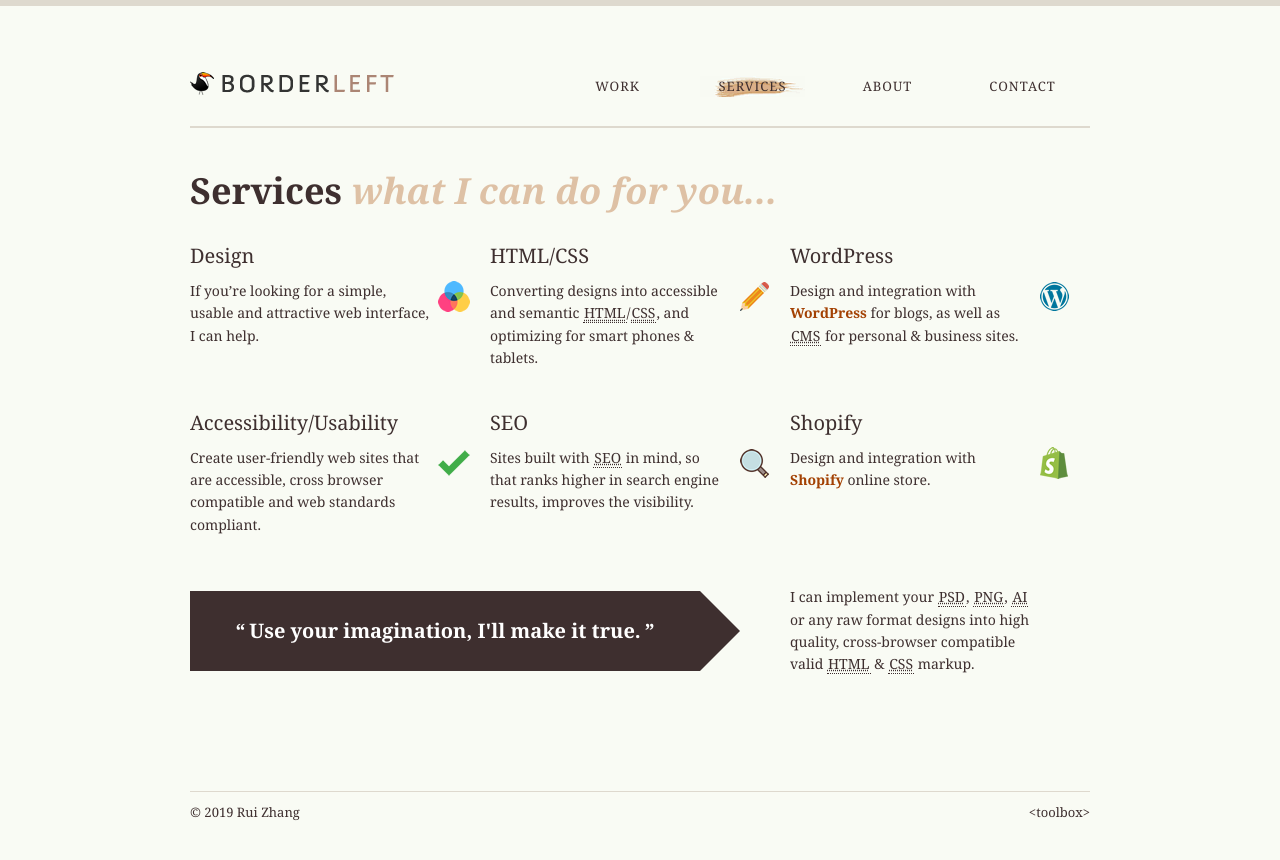
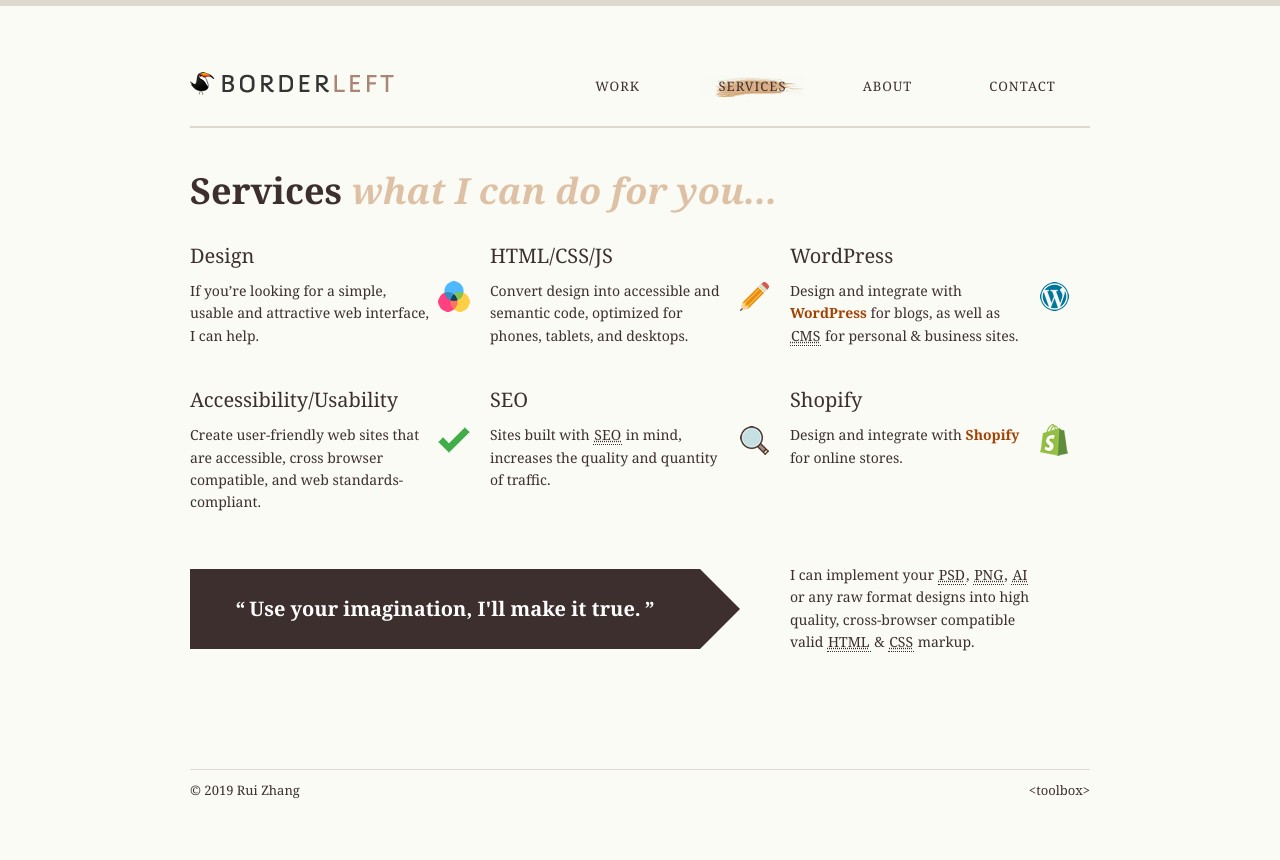
Before and after one commit to borderleft/borderleft.github.io, a Jekyll site: the page built from services/index.html, in a window 1280 px wide. Shown: the top 860 px of the page. Built offline with Jekyll 4.4.1, drawn with Linux system fonts in a browser that asks for light colours.

Commit message:
Content update

```diff
--- a/index.html
+++ b/index.html
@@ -16,10 +16,10 @@
     </li>
     <li>
         <h2>Recent work</h2>
-        <p>Safe Banking Systems, Graduate Program in Bacteriology, Pear Therapeutics, &amp; <a href="/work/">more</a>.</p>
+        <p>Riemer Law, Boomerang Development Group, Pear Therapeutics, and <a href="/work/">more</a>.</p>
     </li>
     <li>
         <h2>Get in touch</h2>
-        <p>Please don't hesitate to <a href="/contact/">contact me</a> for any questions, comments or just to say hello.</p>
+        <p>Please don't hesitate to <a href="/contact/">contact me</a> for any questions, comments or just to say hi.</p>
     </li>
 </ul>
--- a/services/index.html
+++ b/services/index.html
@@ -13,29 +13,29 @@
         <p>If you’re looking for a simple, usable and attractive web interface, I can help.</p>
     </li>
     <li class="single">
-        <h2>HTML/CSS</h2>
+        <h2>HTML/CSS/JS</h2>
         <img src="/assets/img/sb.png" srcset="/assets/img/sb2x.png 2x" alt="">
-        <p>Converting designs into accessible and semantic <abbr title="Hypertext Markup Language">HTML</abbr>/<abbr title="Cascading Style Sheets">CSS</abbr>, and optimizing for smart phones &amp; tablets.</p>
+        <p>Convert design into accessible and semantic code, optimized for phones, tablets, and desktops.</p>
     </li>
     <li class="single">
         <h2>WordPress</h2>
         <img src="/assets/img/sc.png" srcset="/assets/img/sc2x.png 2x" alt="">
-        <p>Design and integration with <a href="http://wordpress.org/">WordPress</a> for blogs, as well as <abbr title="Content management system">CMS</abbr> for personal &amp; business sites.</p>
+        <p>Design and integrate with <a href="http://wordpress.org/">WordPress</a> for blogs, as well as <abbr title="Content Management System">CMS</abbr> for personal &amp; business sites.</p>
     </li>
     <li class="single break">
         <h2>Accessibility/Usability</h2>
         <img src="/assets/img/sd.png" srcset="/assets/img/sd2x.png 2x" alt="">
-        <p>Create user-friendly web sites that are accessible, cross browser compatible and web standards compliant.</p>
+        <p>Create user-friendly web sites that are accessible, cross browser compatible, and web standards-compliant.</p>
     </li>
     <li class="single">
         <h2>SEO</h2>
         <img src="/assets/img/se.png" srcset="/assets/img/se2x.png 2x" alt="">
-        <p>Sites built with <abbr title="Search Engine Optimization">SEO</abbr> in mind, so that ranks higher in search engine results, improves the visibility.</p>
+        <p>Sites built with <abbr title="Search Engine Optimization">SEO</abbr> in mind, increases the quality and quantity of traffic.</p>
     </li>
     <li class="single">
         <h2>Shopify</h2>
         <img src="/assets/img/sf.png" srcset="/assets/img/sf2x.png 2x" alt="">
-        <p>Design and integration with <a href="http://www.shopify.com/?ref=borderleft">Shopify</a> online store.</p>
+        <p>Design and integrate with <a href="http://www.shopify.com/?ref=borderleft">Shopify</a> for online stores.</p>
     </li>
     <li class="double break fancy">
         <h2><span>&ldquo;</span>Use your imagination, I'll make it true.<span>&rdquo;</span></h2>
```
